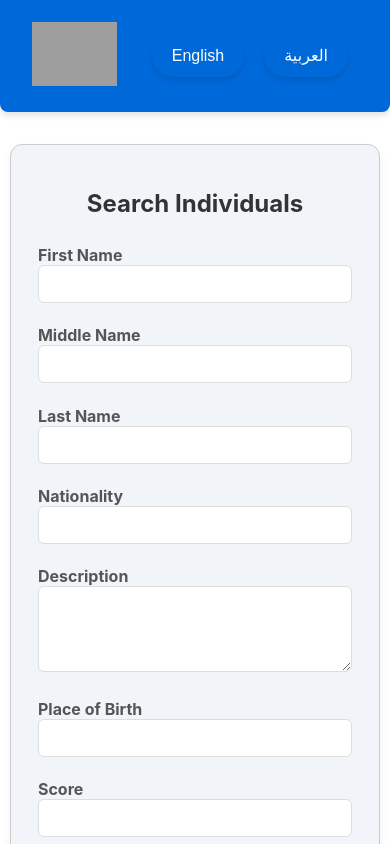
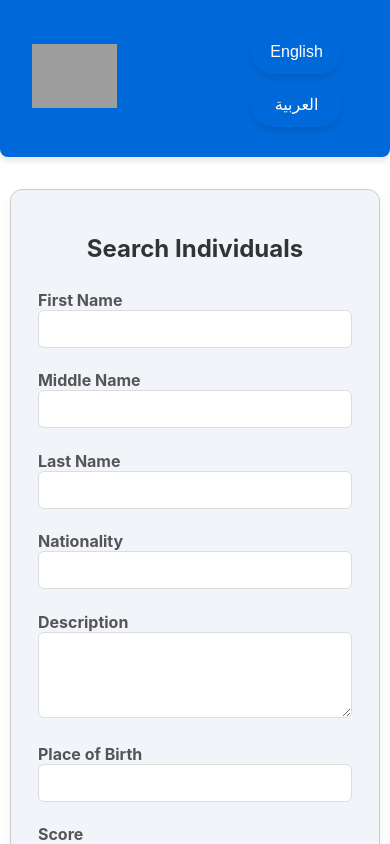
Before and after one commit to FaredaElsayed/Task, a React (Create React App) app: page / in a window 390 px wide. Shown: the top 844 px of the page. Built offline with nearby package versions, Linux system fonts and the light colour scheme; grey boxes are pictures that could not be loaded.

Commit message:
#	modified:   src/Components/CSS/LanguageSwitcher.module.css #	modified:   src/Components/CSS/SearchForm.module.css

```diff
--- a/src/Components/CSS/LanguageSwitcher.module.css
+++ b/src/Components/CSS/LanguageSwitcher.module.css
@@ -1,28 +1,35 @@
 .languageSwitcher {
   display: flex;
   justify-content: center;
-  margin: 20px 0;
+  margin: 1rem 0;
 }
 
 .languageButton {
-   background-color: #0069d9;
+  background-color: #0069d9;
   color: white;
   border: none;
-  padding: 12px 20px;
-  margin: 0 10px;
+  padding: .8rem 1.2rem;
+  margin: 0 1rem;
   border-radius: 50px; /* Softer, rounded buttons */
-  font-size: 16px; /* Slightly larger text */
+  font-size: 1rem; /* Slightly larger text */
   box-shadow: 0 4px 6px rgba(0, 0, 0, 0.1); /* Subtle shadow for depth */
   cursor: pointer;
   transition: background-color 0.3s, transform 0.2s ease; /* Add a smooth hover effect */
 }
 
 .languageButton:hover {
- background-color: #0056b3;
-  transform: translateY(-3px); /* Lift effect on hover */
+  background-color: #0056b3;
+  transform: translateY(-3px);
 }
 
 .languageButton:focus {
   outline: none;
-  box-shadow: 0 0 0 3px rgba(0, 123, 255, 0.5); /* Focus effect for accessibility */
+  box-shadow: 0 0 0 3px rgba(0, 123, 255, 0.5);
 }
+
+@media (max-width: 600px) {
+  .languageSwitcher{
+    flex-direction: column;
+    gap: .5rem;
+  }
+}
--- a/src/Components/CSS/SearchForm.module.css
+++ b/src/Components/CSS/SearchForm.module.css
@@ -53,7 +53,6 @@
 .searchForm .submitButton {
   width: 100%;
   padding: 0.75rem;
-
   background-color: #0069d9;
   color: white;
   border: none;
```
